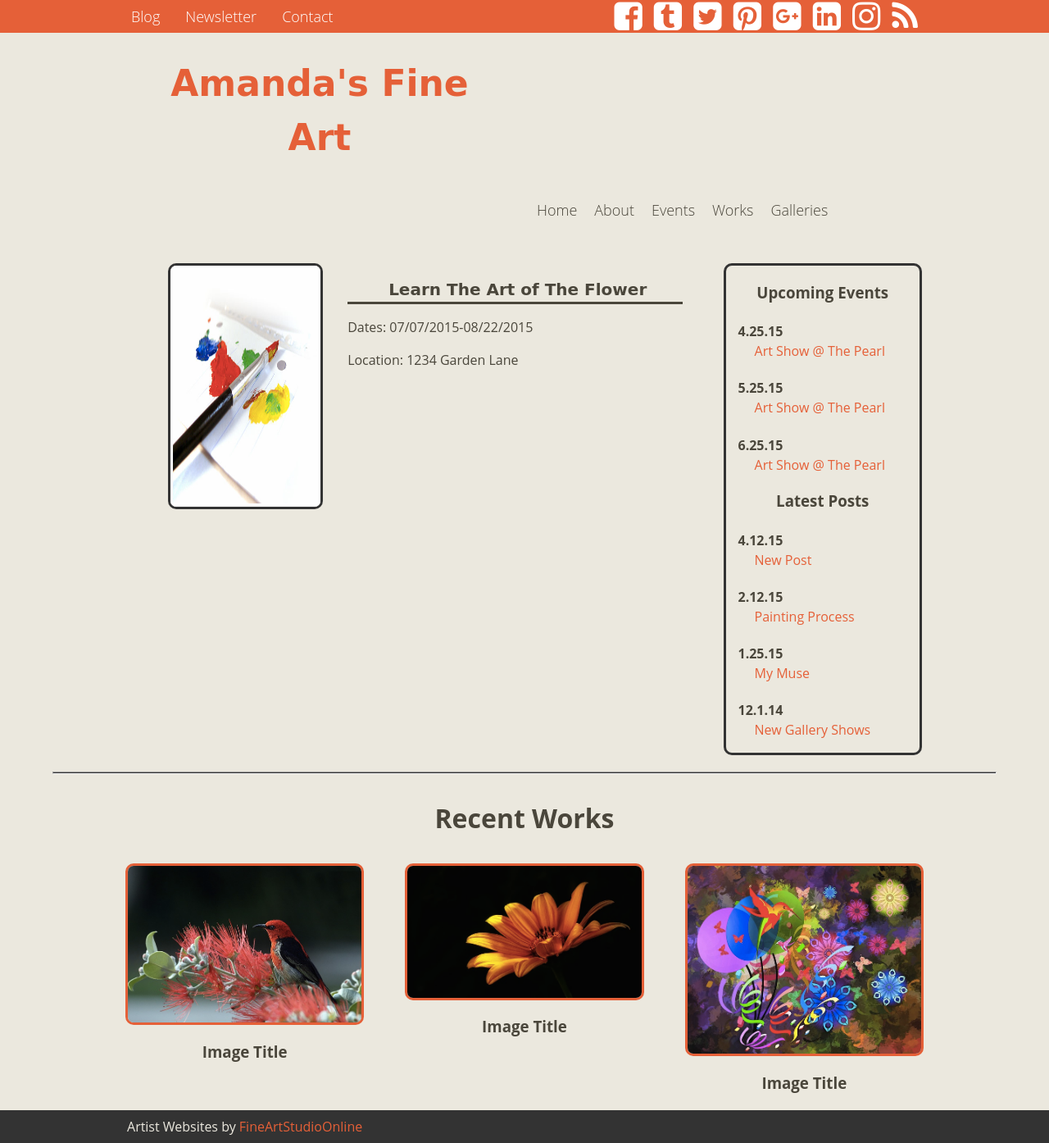
After one commit to afalsario/internettes-template, a PHP site: page /workshops.php in a window 1280 px wide. The commit adds this page. Shown: the whole page at 82% size. Run offline with PHP 8.4, Linux system fonts and the light colour scheme; some libraries are stand-ins or nearby versions; some web fonts are replaced.

Commit message:
creating workshops page and css for page

```diff
--- a/style.css
+++ b/style.css
@@ -1884,3 +1884,16 @@
  div.background-grey {
   background-color: #333333
  }
+
+/*****************************Workshops***************************************/
+
+
+.wrapper {
+  max-width: 90%;
+  height: auto;
+  margin-left: auto;
+  margin-right: auto;
+  display: inherit;
+  font-size: 16px;
+  text-align: left;
+}
--- /dev/null
+++ b/workshops.php
@@ -0,0 +1,19 @@
+<?php include 'masterindex.php' ?>
+<?php
+echo $header . $nav . $content_before;
+?>
+<div class="wrapper">
+	<div class="row">
+		<div class="large-4 small-6 columns">
+			<img class="image-blog" src="images/paint.png" alt=""/>
+		</div>
+		<div class="large-8 small-16 columns">
+			<h1 class="left-align">Learn The Art of The Flower</h1>
+			<p>Dates: 07/07/2015-08/22/2015</p>
+			<p>Location: 1234 Garden Lane</p>
+		</div>
+	</div>
+</div>
+
+<?php echo $content_after; ?>
+<?php echo $footer; ?>
```
Also changed, not shown: images/paint.png (added).
